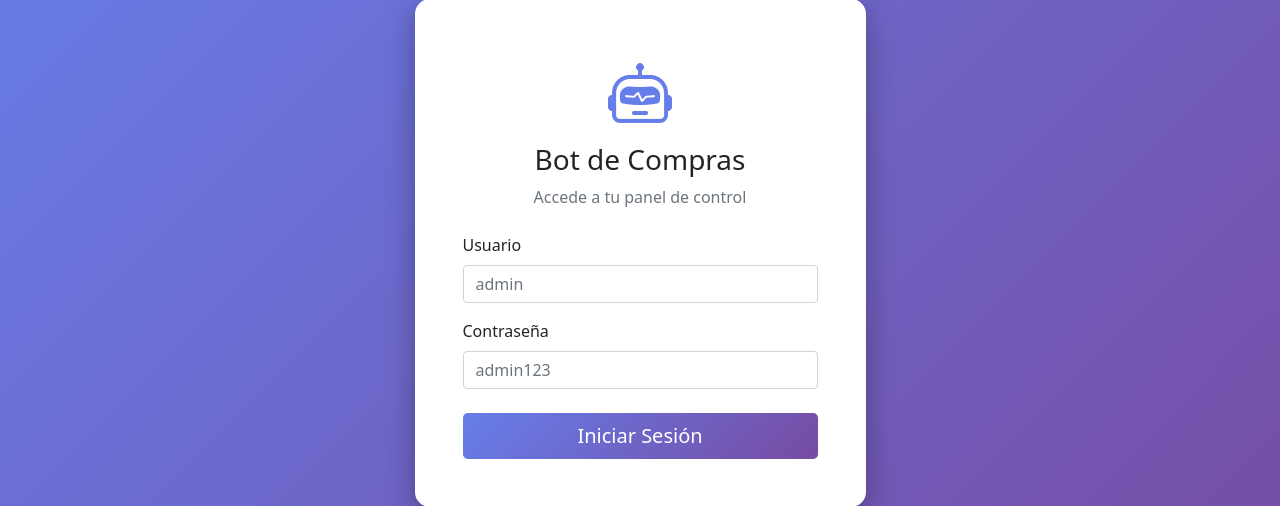
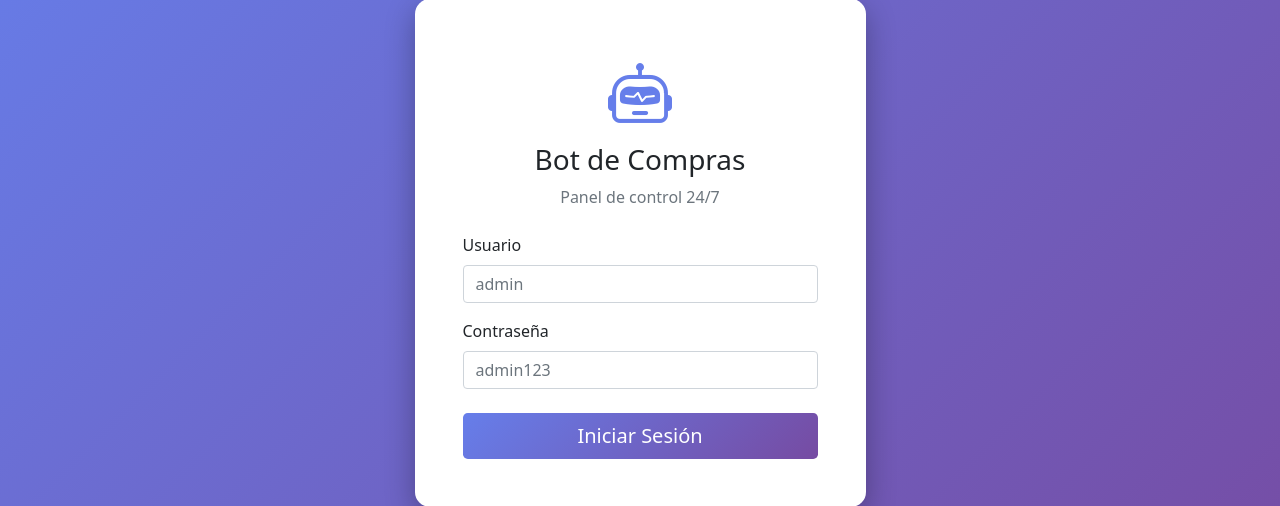
Before and after one commit to jcr908989/BotCompras, a Flask app: page /login in a window 1280 px wide. Shown: the part 147-653 px from the top of the page. Run offline with Flask 3, Linux system fonts and the light colour scheme.

Commit message:
login.html

```diff
--- a/templates/login.html
+++ b/templates/login.html
@@ -22,7 +22,7 @@
                         <div class="text-center mb-4">
                             <i class="bi bi-robot logo"></i>
                             <h3>Bot de Compras</h3>
-                            <p class="text-muted">Accede a tu panel de control</p>
+                            <p class="text-muted">Panel de control 24/7</p>
                         </div>
                         {% with messages = get_flashed_messages(with_categories=true) %}
                             {% if messages %}
```
